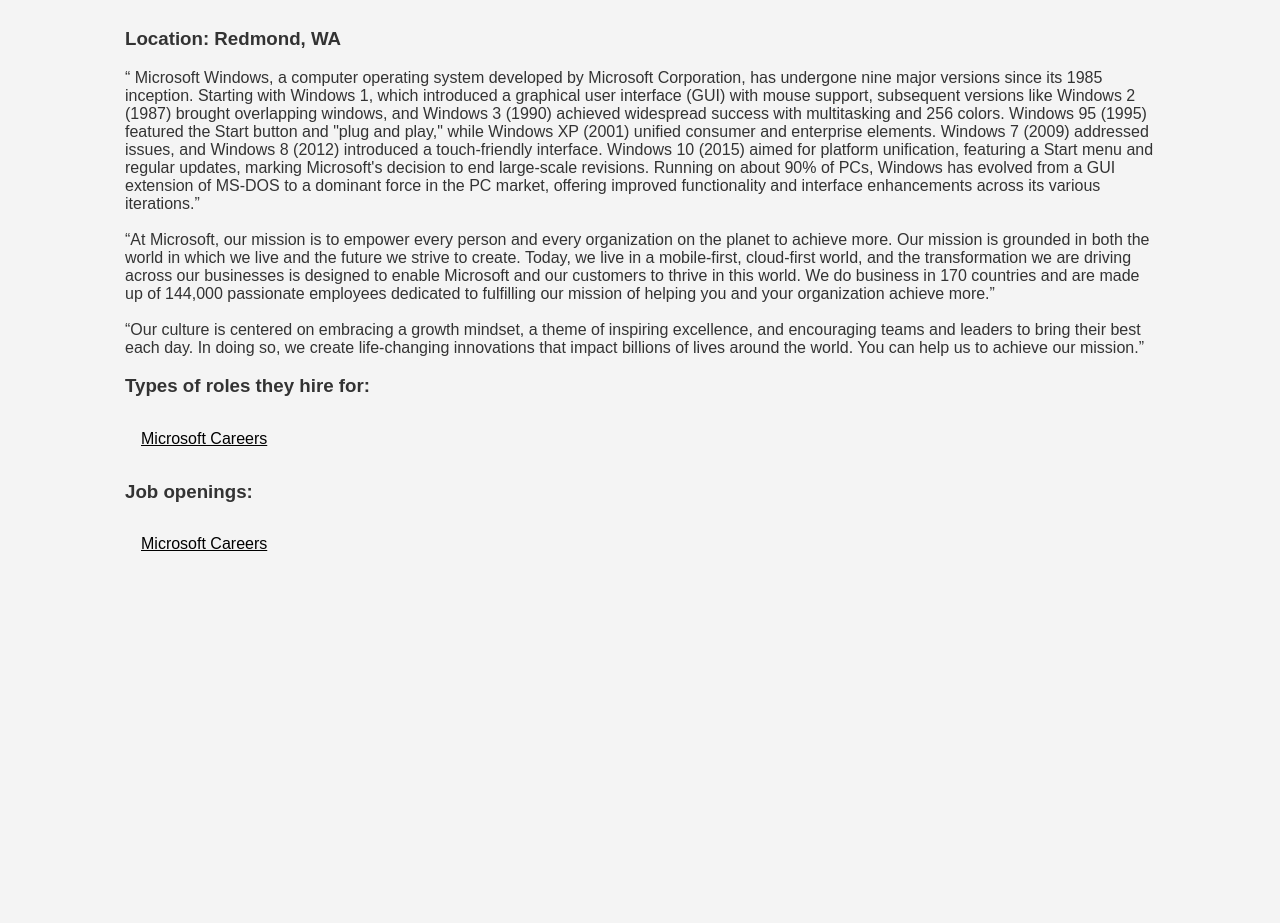
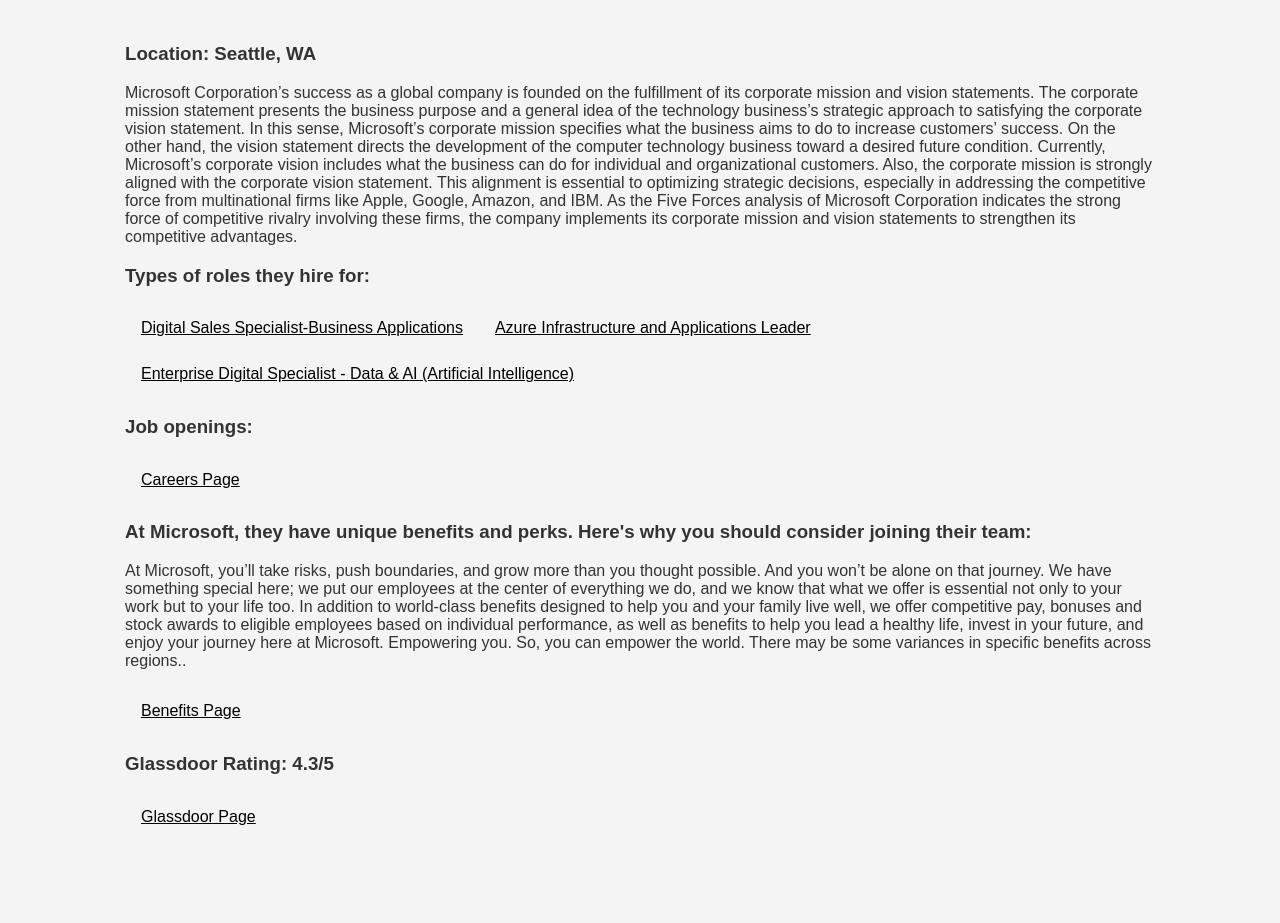
Before and after one commit to Elias-Carr/IT115Team2, a plain HTML site: page articleMicrosoftDO.html in a window 1280 px wide. Shown: the part 524-1447 px from the top of the page. Before the commit the page ends 1191 px from the top, so only its background shows below. Drawn offline with Linux system fonts and the light colour scheme.

Commit message:
added my article

```diff
--- a/articleMicrosoftDO.html
+++ b/articleMicrosoftDO.html
@@ -15,6 +15,9 @@
 		<a href="articleEC.html">The Evolution of Linux</a>
 		<a href="articleMC.html">Ways Our Online Data Can Be Compromised</a>
 		<a href="articleHG.html">High-Level vs. Low-Level Languages</a>
+		<a href="MicrosoftArticle.html">Microsoft</a>
+
+
 	</div>
 	</li>
 	<li class="dropdown">
@@ -31,28 +34,56 @@
 	</li>
 </ul>
 <!--Navigation Bar End-->
-    <h1 class="header">Microsoft Co.</h1>
-    <div class="image-container">
-        <img src="images/MSFT.jpeg" alt="A fun fact about Microsoft is that the company was founded by Bill Gates and Paul Allen in a garage in Albuquerque, New Mexico, in 1975. At the time, they were developing a version of the BASIC programming language for the Altair 8800, one of the earliest personal computers. This humble beginning marked the start of Microsoft's journey to become one of the world's leading technology companies. The garage, where the company began, is now considered a historic site, and the success of Microsoft has had a profound impact on the technology industry." onmouseover="showAlt(this)" onmouseout="hideAlt(this)">
-        <p id="alttext" style="font-size: 16px;"></p>
 
-    </div>
+<div class="main-content">
+	<!--Company Name-->
+	<h1>Amazon</h1>
 
-    <p id="alttext"></p>
-    <div class="main-content">
-		<h3>Location: Redmond, WA</h3>
-		<q>	Microsoft Windows, a computer operating system developed by Microsoft Corporation, has undergone nine major versions since its 1985 inception. Starting with Windows 1, which introduced a graphical user interface (GUI) with mouse support, subsequent versions like Windows 2 (1987) brought overlapping windows, and Windows 3 (1990) achieved widespread success with multitasking and 256 colors. Windows 95 (1995) featured the Start button and "plug and play," while Windows XP (2001) unified consumer and enterprise elements. Windows 7 (2009) addressed issues, and Windows 8 (2012) introduced a touch-friendly interface. Windows 10 (2015) aimed for platform unification, featuring a Start menu and regular updates, marking Microsoft's decision to end large-scale revisions. Running on about 90% of PCs, Windows has evolved from a GUI extension of MS-DOS to a dominant force in the PC market, offering improved functionality and interface enhancements across its various iterations.</q>
-		<br><br>
-		<q>At Microsoft, our mission is to empower every person and every organization on the planet to achieve more. Our mission is grounded in both the world in which we live and the future we strive to create. Today, we live in a mobile-first, cloud-first world, and the transformation we are driving across our businesses is designed to enable Microsoft and our customers to thrive in this world. We do business in 170 countries and are made up of 144,000 passionate employees dedicated to fulfilling our mission of helping you and your organization achieve more.</q>
-		<br><br>
-		<q>Our culture is centered on embracing a growth mindset, a theme of inspiring excellence, and encouraging teams and leaders to bring their best each day. In doing so, we create life-changing innovations that impact billions of lives around the world. You can help us to achieve our mission.</q>
-		<h3>Types of roles they hire for:</h3>
-		<ol>
-			<li><a href="https://careers.microsoft.com/us/en">Microsoft Careers</a></li>
-		</ol>
-		<h3>Job openings:</h3>
-		<ol>
-			<li><a href="https://careers.microsoft.com/us/en">Microsoft Careers</a></li>
-		</ol>
-</body>
-</html>
+	<!-- Image settings are from the original html file from class, needs to be changed -->
+	<div class = "image-container"><img src = "images/MSFT.jpeg"></div>
+	<BR>
+
+	<!--Location-->
+	<h3>Location: Seattle, WA</h3>
+
+	<!--Mission Statement-->
+	<p1>Microsoft Corporation’s success as a global company is founded on the fulfillment of its corporate mission and vision statements. The corporate mission statement presents the business purpose and a general idea of the technology business’s strategic approach to satisfying the corporate vision statement. In this sense, Microsoft’s corporate mission specifies what the business aims to do to increase customers’ success. On the other hand, the vision statement directs the development of the computer technology business toward a desired future condition. Currently, Microsoft’s corporate vision includes what the business can do for individual and organizational customers. Also, the corporate mission is strongly aligned with the corporate vision statement. This alignment is essential to optimizing strategic decisions, especially in addressing the competitive force from multinational firms like Apple, Google, Amazon, and IBM. As the Five Forces analysis of Microsoft Corporation indicates the strong force of competitive rivalry involving these firms, the company implements its corporate mission and vision statements to strengthen its competitive advantages.</p1>
+
+
+	<!--Roles/Hiring-->
+	<h3>Types of roles they hire for:</h3>
+	<ol>
+	<li><a href="https://jobs.careers.microsoft.com/global/en/job/1693444/Digital-Sales-Specialist-Business-Applications">Digital Sales Specialist-Business Applications </a></li>
+	<li><a href="https://jobs.careers.microsoft.com/global/en/job/1694580/Azure-Infrastructure-and-Applications-Leader">Azure Infrastructure and Applications Leader</a></li>
+	<li><a href ="https://jobs.careers.microsoft.com/global/en/job/1684496/Enterprise-Digital-Specialist---Data-%26-AI-(Artificial-Intelligence)"> Enterprise Digital Specialist - Data & AI (Artificial Intelligence)
+
+	</a></li>
+	</ol>
+
+	<h3>Job openings: </h3>
+	<ol>
+	<li><a href="https://careers.microsoft.com/v2/global/en/home.html">Careers Page</a></li>
+	</ol>
+
+	<!--Benefits-->
+	<h3>At Microsoft, they have unique benefits and perks. Here's why you should consider joining their team:</h3>
+	<p1>At Microsoft, you’ll take risks, push boundaries, and grow more than you thought possible. And you won’t be alone on that journey. We have something special here; we put our employees at the center of everything we do, and we know that what we offer is essential not only to your work but to your life too.
+
+		In addition to world-class benefits designed to help you and your family live well, we offer competitive pay, bonuses and stock awards to eligible employees based on individual performance, as well as benefits to help you lead a healthy life, invest in your future, and enjoy your journey here at Microsoft. Empowering you. So, you can empower the world.
+
+		There may be some variances in specific benefits across regions..</p1>
+	<BR>
+	<BR>
+	<ol>
+	<li><a href="https://careers.microsoft.com/v2/global/en/benefits">Benefits Page</a></li>
+	</ol>
+
+	<!--Glassdoor-->
+	<h3>Glassdoor Rating: 4.3/5</h3>
+	<ol>
+	<li><a href="https://www.glassdoor.com/Overview/Working-at-Microsoft-EI_IE1651.11,20.htm">Glassdoor Page</a></li>
+	</ol>
+	</div>
+
+	</body>
+	</html>
```
Also changed, not shown: MicrosoftArticle.html (added, +49 -0 lines), articleAdobe.html (+2 -0 lines), articleEC.html (+3 -0 lines), articleExpediaMC.html (+3 -0 lines), articleFacebookHG.html (+3 -0 lines), articleHG.html (+3 -0 lines), articleMC.html (+3 -0 lines), articleTemplate.html (+3 -0 lines), articleValve.html (+3 -0 lines), articleWarnerHG.html (+3 -0 lines), index.html (+2 -0 lines).
